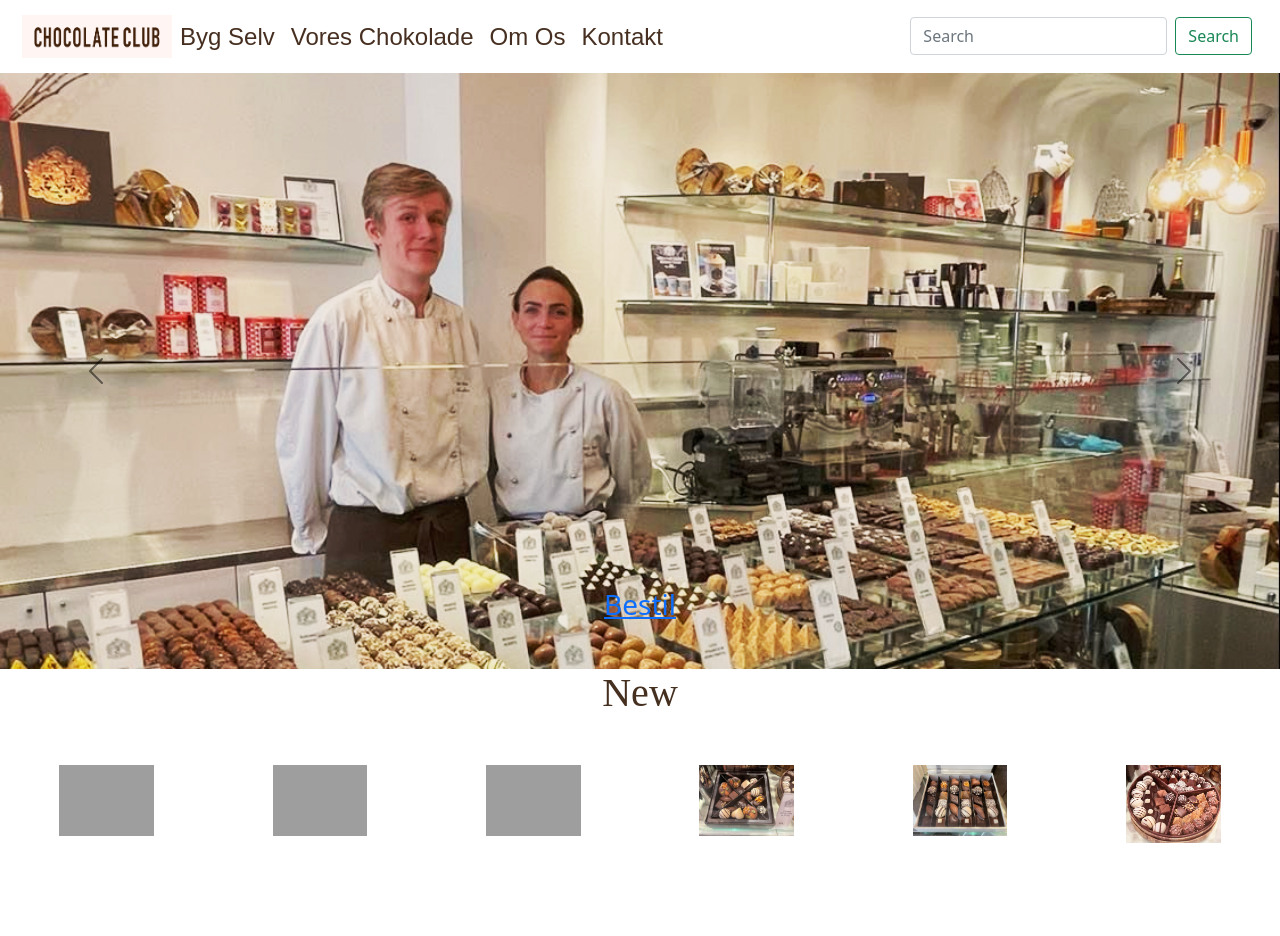
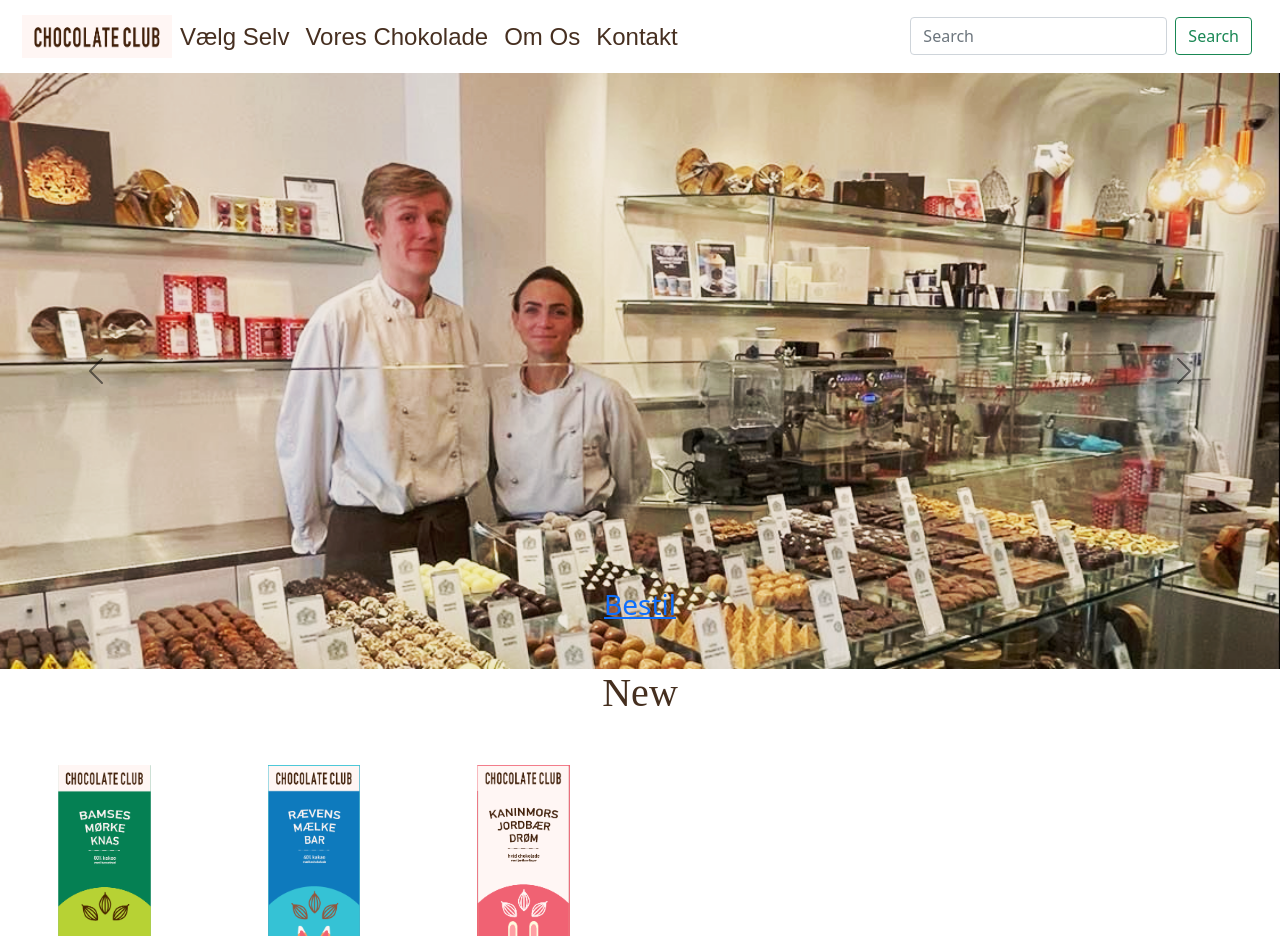
Before and after one commit to Viwite/ChocolateClub, a PHP site: page / in a window 1280 px wide. Shown: the top 936 px of the page. Run offline with PHP 8.4, Linux system fonts and the light colour scheme; style sheets or scripts are compiled from the project's sources; some libraries are stand-ins or nearby versions; grey boxes are pictures that could not be loaded.

Commit message:
sat 3 biller ind på index og 6 ind påbyg selv siden, prøvet at rette størrelserne, mislykket

```diff
--- a/Includes/navigation.php
+++ b/Includes/navigation.php
@@ -17,7 +17,7 @@
                                                  alt="logo foto"></a>
                     </li>
                     <li class="nav-item">
-                        <a href="BygSelv.php"><h4 class="nav-link" style="color: #462f20">Byg Selv</h4></a>
+                        <a href="BygSelv.php"><h4 class="nav-link" style="color: #462f20">Vælg Selv</h4></a>
                     </li>
                     <li class="nav-item">
                         <a href="voreschokolade.php"><h4 class="nav-link" style="color: #462f20">Vores Chokolade</h4></a>
--- a/index.php
+++ b/index.php
@@ -62,36 +62,20 @@
 <section class="container-fluid bg-lime">
 
     <h1 class="text-1" style="text-align: center; color: #452f1f; font-family: Arial Rounded MT, sans serif">New</h1>
-    <div class="row">
+    <div class="row" style="max-width: 50%; text-align: center;">
         <div class="col-12 col-lg">
             <div class="">
-                <img src="images/chokoglass.png" class="small-image mx-auto my-5" alt="chokolade i glas">
+                <img src="images/bamse_forside.png" class="small-image mx-auto my-5" alt="chokolade emballage bamse">
             </div>
         </div>
         <div class="col-12 col-lg">
             <div class="">
-                <img src="images/chokobidder.png" class="small-image mx-auto my-5" alt="chokolade bidder">
+                <img src="images/rv_forside.png" class="small-image mx-auto my-5" alt="chokolade emballage ræv">
             </div>
         </div>
         <div class="col-12 col-lg">
             <div class="">
-                <img src="images/choko%20balls.png" class="small-image mx-auto my-5" alt="chokolade kugler">
-            </div>
-        </div>
-        <div class="col-12 col-lg">
-            <div class="">
-                <img src="images/chokofirkant.png" class="small-image mx-auto my-5" alt="chokolade i firkantet æske">
-            </div>
-        </div>
-        <div class="col-12 col-lg">
-            <div class="">
-                <img src="images/chokofirkantkannoet.png" class="small-image mx-auto my-5" alt=" en til chokolade i
-                firkantet æske">
-            </div>
-        </div>
-        <div class="col-12 col-lg">
-            <div class="">
-                <img src="images/chokosalg2%20v2.png" class="small-image mx-auto my-5" alt="chokolade salg">
+                <img src="images/kanin_forside.png" class="small-image mx-auto my-5" alt="chokolade emballage kanin">
             </div>
         </div>
     </div>
```
Also changed, not shown: BygSelv.php (+7 -8 lines).
